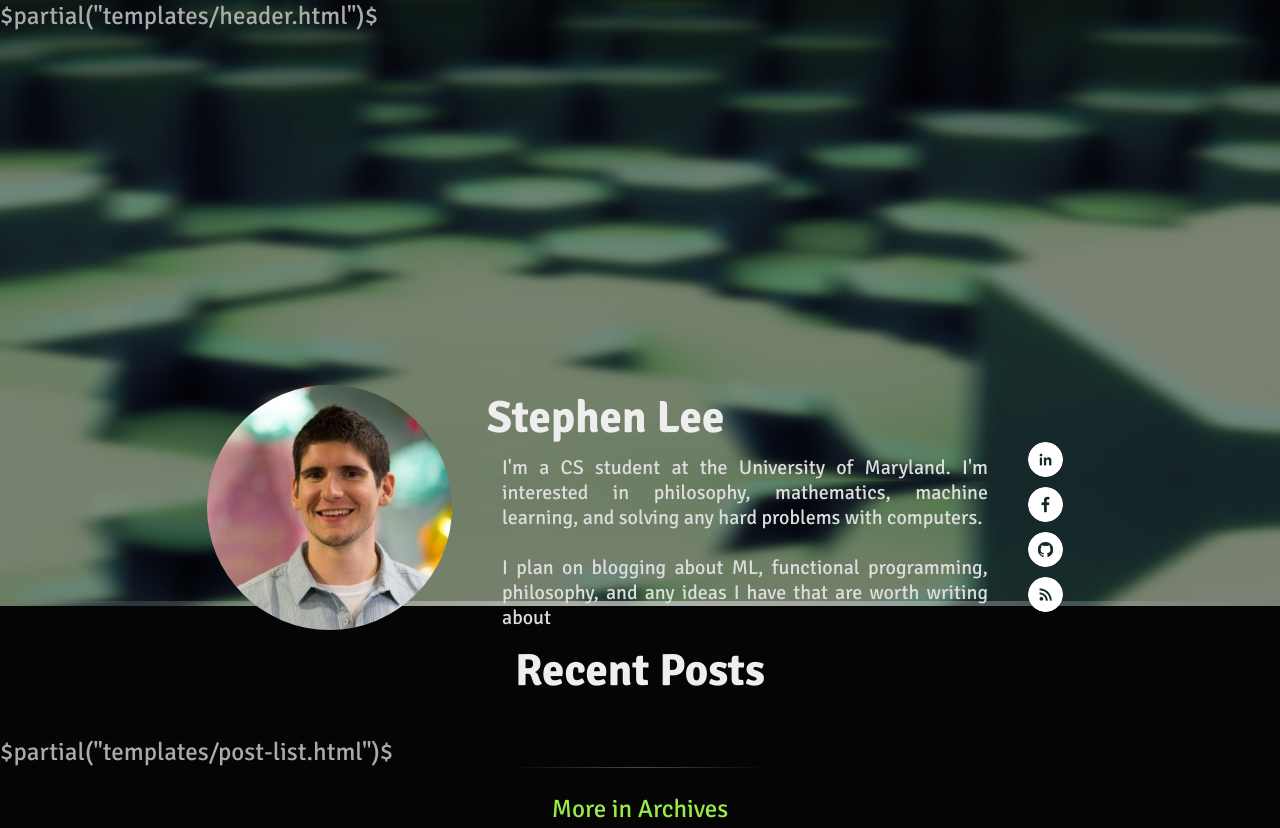
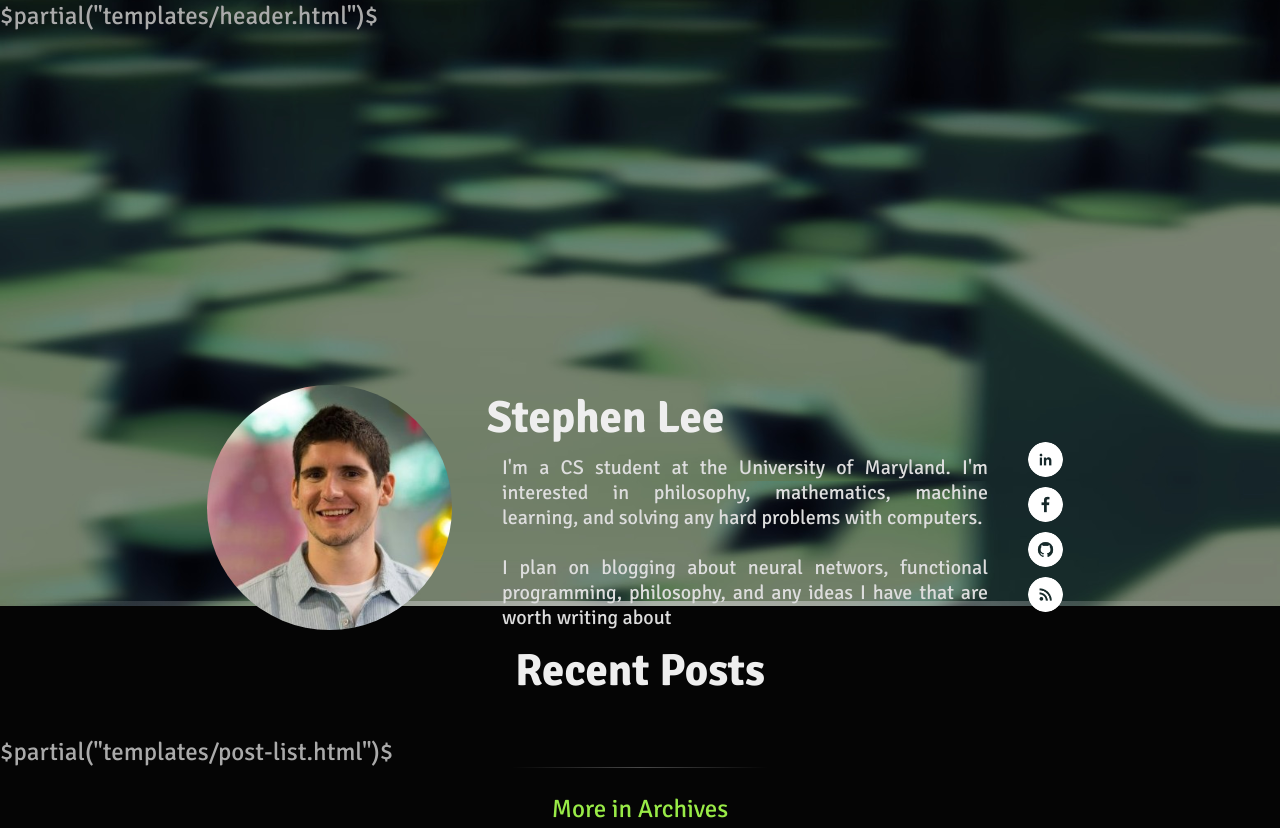
Before and after one commit to steplee/steplee.github.io, a Django app: template res/templates/index-default.html in a window 1280 px wide. Shown: the top 828 px of the page. Run offline with Django 3.2, Linux system fonts and the light colour scheme; the template is opened without the code that fills it, so the values that code supplies are empty.

Commit message:
fixed index

```diff
--- a/res/templates/index-default.html
+++ b/res/templates/index-default.html
@@ -23,7 +23,7 @@
         <div id="right">
           <div id="p-holder">
             <h2 class="hdr">Stephen Lee</h2>
-            <p>I'm a CS student at the University of Maryland. I'm interested in philosophy, mathematics, machine learning, and solving any hard problems with computers. <br><br>I plan on blogging about ML, functional programming, philosophy, and any ideas I have that are worth writing about</p>
+            <p>I'm a CS student at the University of Maryland. I'm interested in philosophy, mathematics, machine learning, and solving any hard problems with computers. <br><br>I plan on blogging about neural networs, functional programming, philosophy, and any ideas I have that are worth writing about</p>
           </div>
           <div id="icons">
             <hr style="visibility:hidden; height: 45px">
```
Also changed, not shown: 2 other files.
